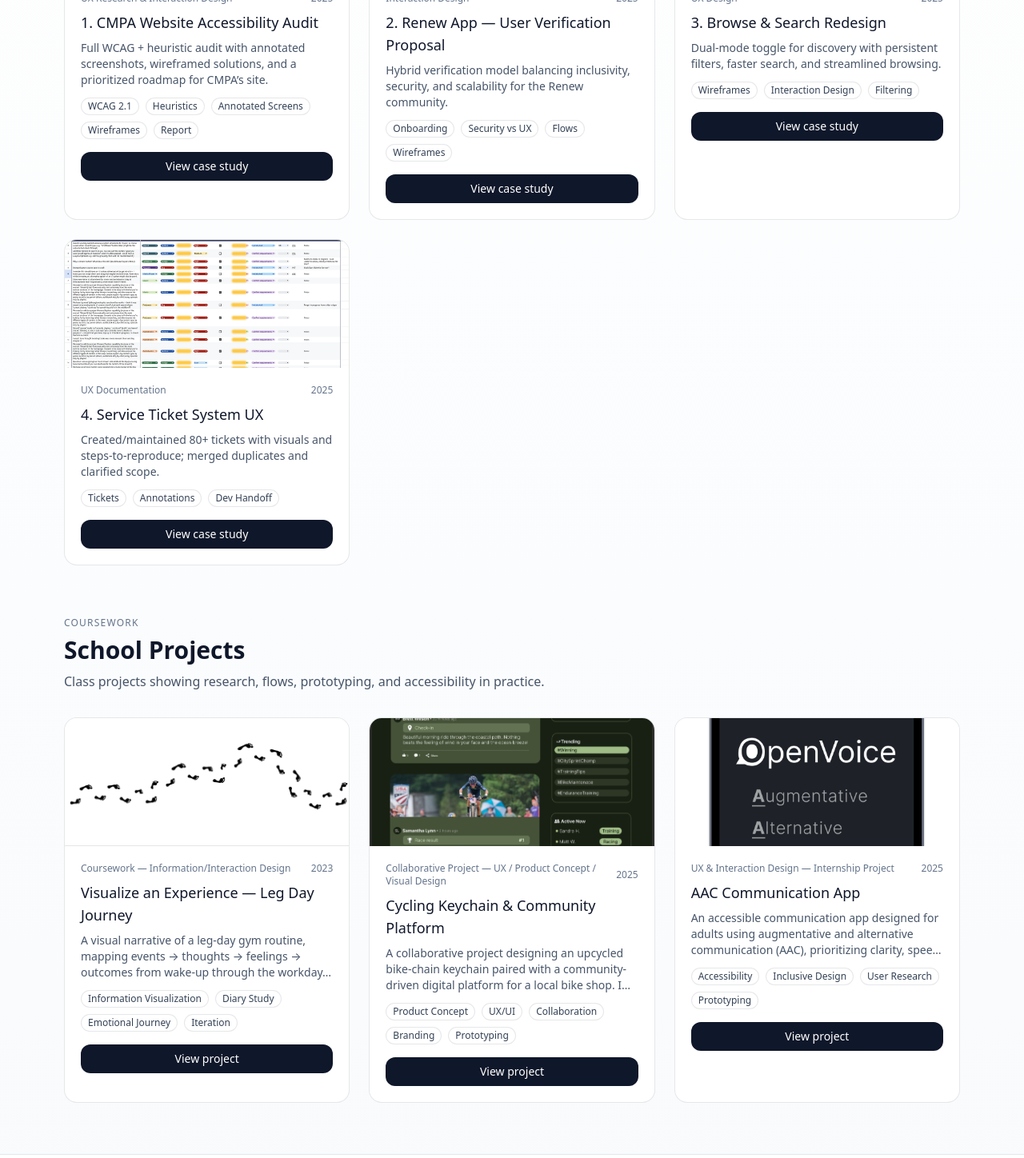
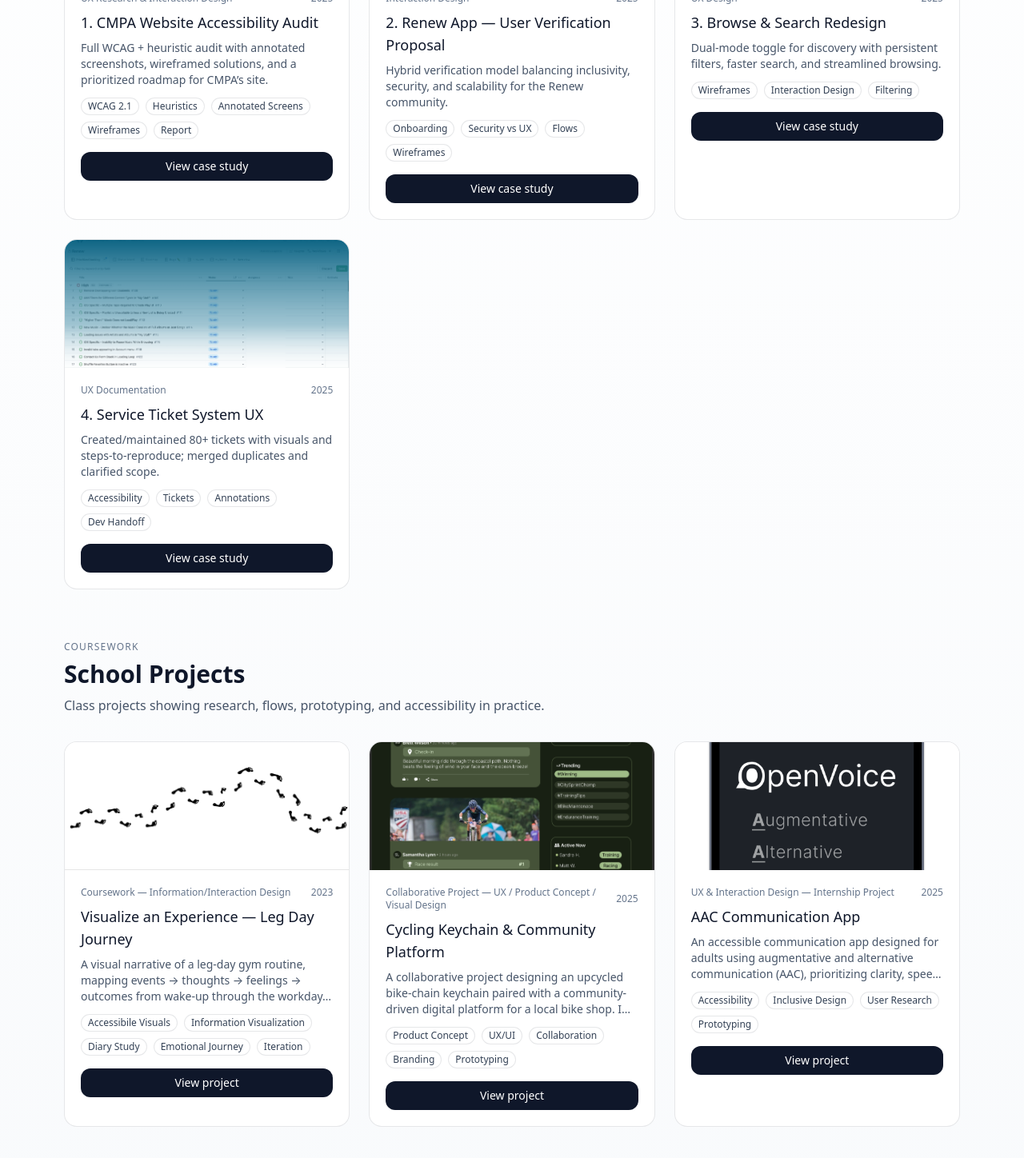
Before and after one commit to EstherRam/Portfolio, a React (Vite) app: page / in a window 1280 px wide. Shown: the part 692-2140 px from the top of the page at 80% size. Built offline with nearby package versions, Linux system fonts and the light colour scheme.

Commit message:
Update App.jsx

```diff
--- a/src/App.jsx
+++ b/src/App.jsx
@@ -206,9 +206,9 @@ const projects = [
       "Created/maintained 80+ tickets with visuals and steps-to-reproduce; merged duplicates and clarified scope.",
     role: "UX Documentation",
     year: "2025",
-    tags: ["Tickets", "Annotations", "Dev Handoff"],
+    tags: ["Accessibility", "Tickets", "Annotations", "Dev Handoff"],
     heroColor: "from-red-100 to-white",
-    image: "/Portfolio/Doc.png",
+    image: "/Portfolio/Tickets.png",
     details: {
       overview:
         "Tickets bridged UX findings and implementation with evidence and clarity.",
@@ -225,7 +225,7 @@ const projects = [
         "Consolidated backlog",
       ],
       problemImage: "",
-      solutionImages: ["Git.png", "Git2.png"],
+      solutionImages: ["Doc.png", "Git.png"],
       impact: [
         "Reduced ambiguity and duplication",
         "Faster fixes with traceability",
@@ -244,7 +244,7 @@ const schoolProjects = [
     title: "Visualize an Experience — Leg Day Journey",
     role: "Coursework — Information/Interaction Design",
     year: "2023",
-    tags: ["Information Visualization", "Diary Study", "Emotional Journey", "Iteration"],
+    tags: ["Accessibile Visuals", "Information Visualization", "Diary Study", "Emotional Journey", "Iteration"],
     heroColor: "from-violet-100 to-white",
     image: "/Portfolio/DP.png",
     summary:
```
